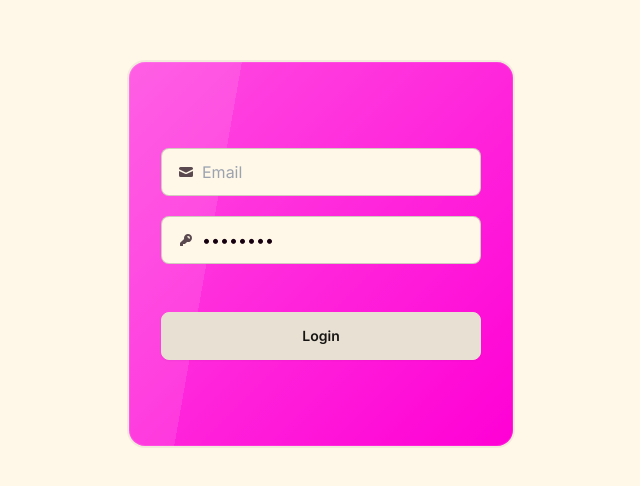
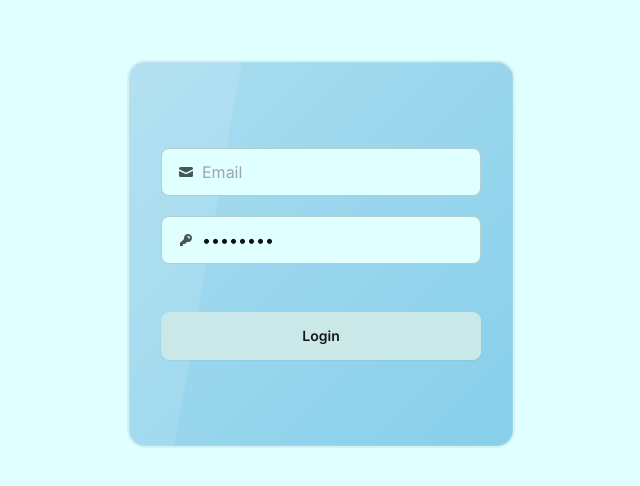
Before and after one commit to Batosai77/App, a Next.js app: page / in a window 1280 px wide. Shown: the part 146-632 px from the top of the page, without its empty margins (319-959 px from the left). Built offline with nearby package versions, Linux system fonts and the light colour scheme.

Commit message:
styling: change color

```diff
--- a/tailwind.config.ts
+++ b/tailwind.config.ts
@@ -10,11 +10,11 @@ module.exports = {
     themes: [
       {
         mytheme: {
-          "primary": "#ff00d5",
-          "secondary": "#00a800",
-          "accent": "#b50b00",
+          "primary": "#87cfea",
+          "secondary": "#00bfff",
+          "accent": "#1e90ff",
           "neutral": "#191418",
-          "base-100": "#fff8e8",
+          "base-100": "#e0ffff",
           "info": "#00e7ff",
           "success": "#00c86c",
           "warning": "#ffc800",
--- a/tsconfig.json
+++ b/tsconfig.json
@@ -22,6 +22,6 @@
       "@/*": ["./src/*"]
     }
   },
-  "include": ["next-env.d.ts", "**/*.ts", "**/*.tsx", ".next/types/**/*.ts", "src/components/ui/ParticlesBackground.js"],
+  "include": ["next-env.d.ts", "**/*.ts", "**/*.tsx", ".next/types/**/*.ts"],
   "exclude": ["node_modules"]
 }
```
